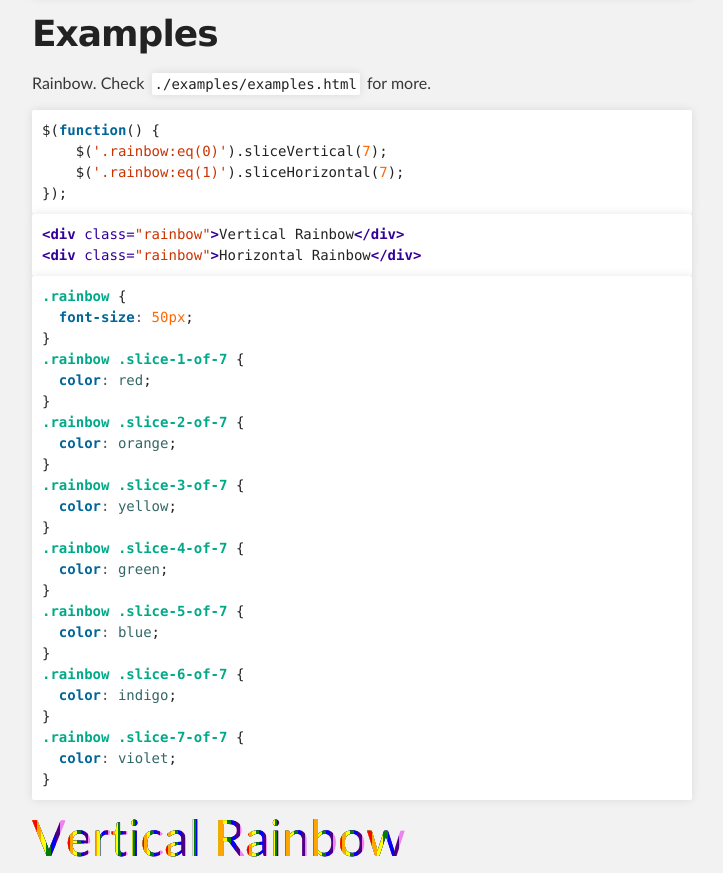
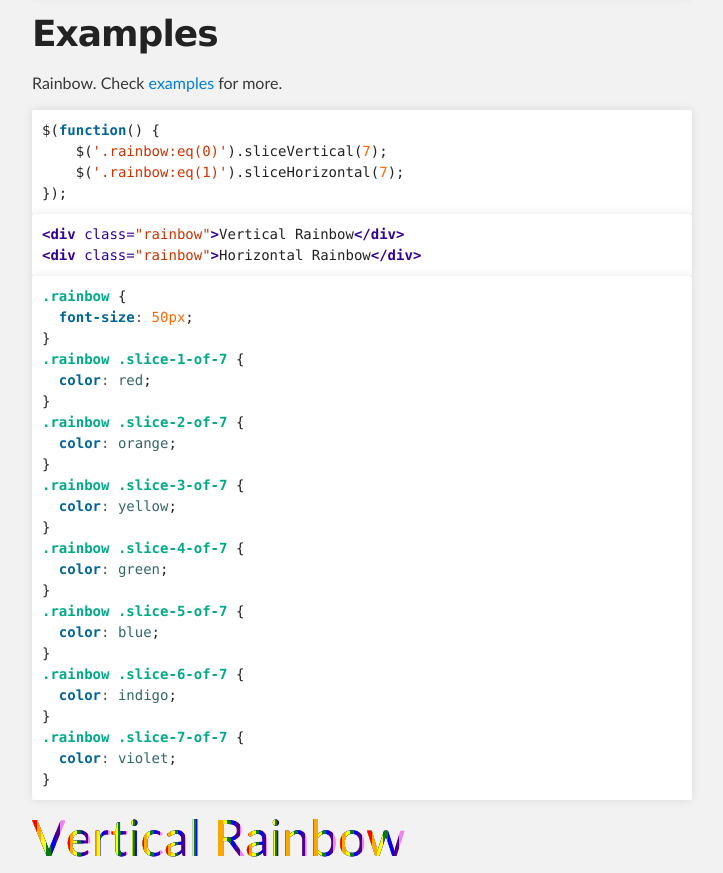
Before and after one commit to Tarabyte/slicer, a website: page index.html in a window 1280 px wide. Shown: the part 1038-1911 px from the top of the page, without its empty margins (288-1011 px from the left). Drawn offline with nearby package versions, Linux system fonts and the light colour scheme.

Commit message:
link to examples added

```diff
--- a/index.html
+++ b/index.html
@@ -77,7 +77,7 @@
 <h1>
 <a name="examples" class="anchor" href="#examples"><span class="octicon octicon-link"></span></a>Examples</h1>
 
-<p>Rainbow. Check <code>./examples/examples.html</code> for more.</p>
+<p>Rainbow. Check <a href="examples/examples.html" target="_blank">examples</a> for more.</p>
 
 <div class="highlight highlight-javascript"><pre><span class="nx">$</span><span class="p">(</span><span class="kd">function</span><span class="p">()</span> <span class="p">{</span>
     <span class="nx">$</span><span class="p">(</span><span class="s1">'.rainbow:eq(0)'</span><span class="p">).</span><span class="nx">sliceVertical</span><span class="p">(</span><span class="mi">7</span><span class="p">);</span>
```
